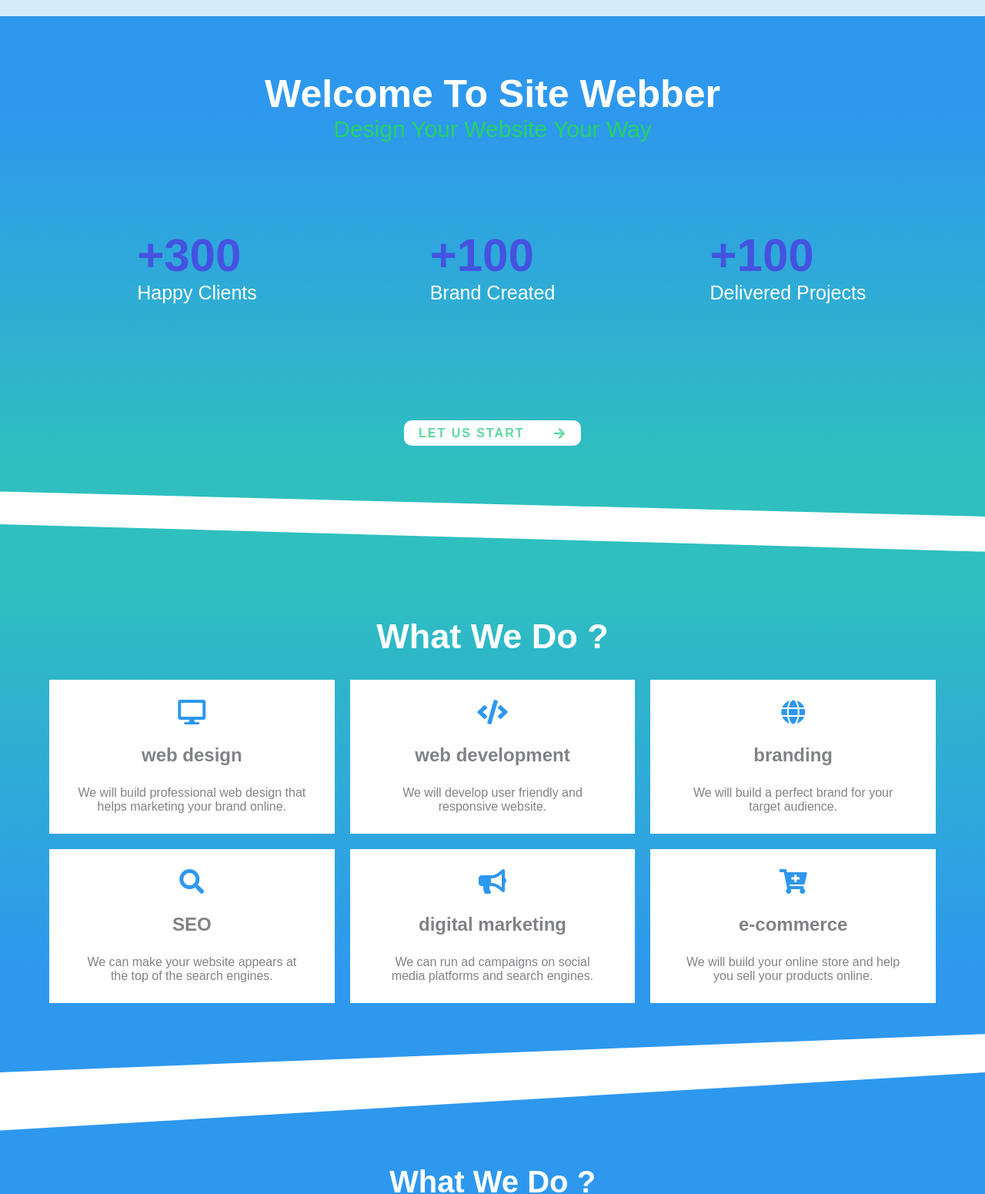
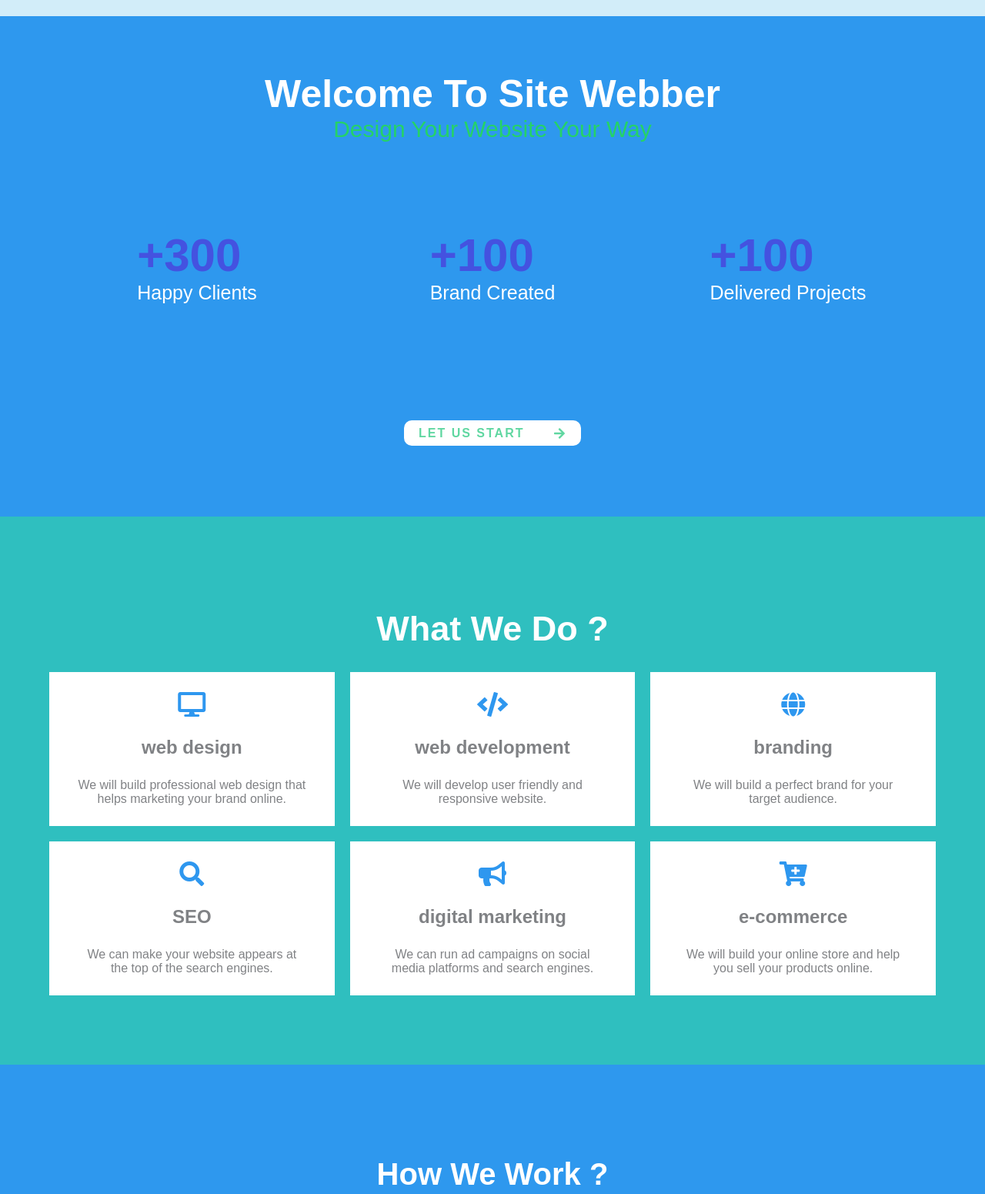
Before and after one commit to SalehAlQattan/SiteWebber, a website built with Parcel: page index.html in a window 1280 px wide. Shown: the part 62-1613 px from the top of the page at 77% size. Built offline with nearby package versions, Linux system fonts and the light colour scheme.

Commit message:
remove the gradient background and the clip path, also add comment for the navigation cloosing tag

```diff
--- a/index.html
+++ b/index.html
@@ -12,7 +12,7 @@
     <link rel="stylesheet" href="style.css" />
   </head>
   <body>
-    <!-- Navigation Bar -->
+    <!-- Start Navigation Bar -->
 
     <nav class="nav">
       <a href="/"><img class="nav__logo" src="images/logo.svg" alt="logo" /></a>
@@ -37,6 +37,8 @@
         </li>
       </ul>
     </nav>
+
+    <!-- End Navigation Bar -->
 
     <!-- Greeting section -->
 
@@ -133,7 +135,7 @@
 
     <section class="howwework--container">
       <div id="howwework" class="howwework">
-        <h1 class="howwework__heading">What We Do ?</h1>
+        <h1 class="howwework__heading">How We Work ?</h1>
         <div class="howwework__cards">
           <!-- card start -->
           <div class="howwework__card howwework__card--one">
--- a/style.css
+++ b/style.css
@@ -103,12 +103,6 @@ ul {
 
 .greeting--container {
   background: rgb(46, 152, 238);
-  background: linear-gradient(
-    180deg,
-    rgba(46, 152, 238, 1) 19%,
-    rgba(47, 191, 191, 1) 90%
-  );
-  clip-path: polygon(0 0, 100% 0, 100% 100%, 0 95%);
 }
 
 .greeting {
@@ -190,14 +184,7 @@ ul {
 /* What we do section */
 
 .whatwedo--container {
-  background: rgb(46, 152, 238);
-  background: linear-gradient(
-    0deg,
-    rgba(46, 152, 238, 1) 19%,
-    rgba(47, 191, 191, 1) 90%
-  );
-  margin-top: 1rem;
-  clip-path: polygon(0 0, 100% 5%, 100% 93%, 0% 100%);
+  background: rgba(47, 191, 191, 1) 90%;
 }
 
 .whatwedo {
@@ -254,12 +241,6 @@ ul {
 
 .howwework--container {
   background: rgb(46, 152, 238);
-  background: linear-gradient(
-    180deg,
-    rgba(46, 152, 238, 1) 19%,
-    rgba(47, 191, 191, 1) 90%
-  );
-  clip-path: polygon(0 5%, 100% 0, 100% 100%, 0 95%);
 }
 
 .howwework {
```
